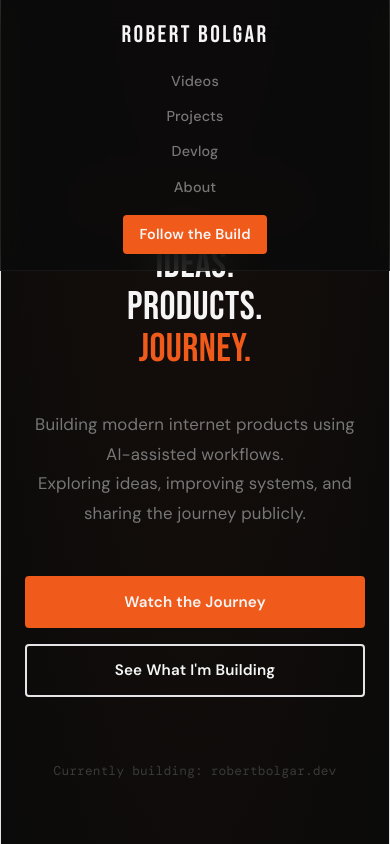
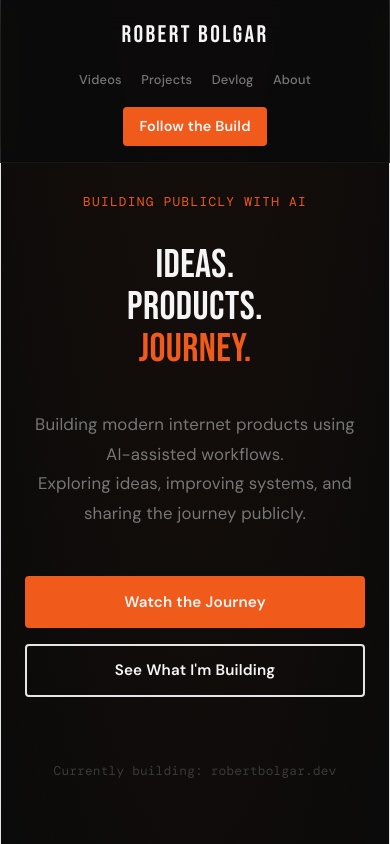
Before and after one commit to RobertBolgar/robertbolgar-dev, a React (Vite) app: page / in a window 390 px wide. Shown: the top 844 px of the page. Built offline with nearby package versions, Linux system fonts and the light colour scheme.

Commit message:
Fix mobile nav to stay horizontal

```diff
--- a/src/App.css
+++ b/src/App.css
@@ -892,9 +892,16 @@ a:hover {
 
 @media (max-width: 430px) {
   .nav-links {
-    flex-direction: column;
+    display: flex;
+    flex-direction: row;
+    justify-content: center;
     align-items: center;
-    gap: 0.75rem;
+    flex-wrap: wrap;
+    gap: clamp(18px, 5vw, 32px);
+  }
+
+  .nav-links a {
+    font-size: clamp(0.8rem, 2.5vw, 0.9rem);
   }
 
   .hero-headline {
```
